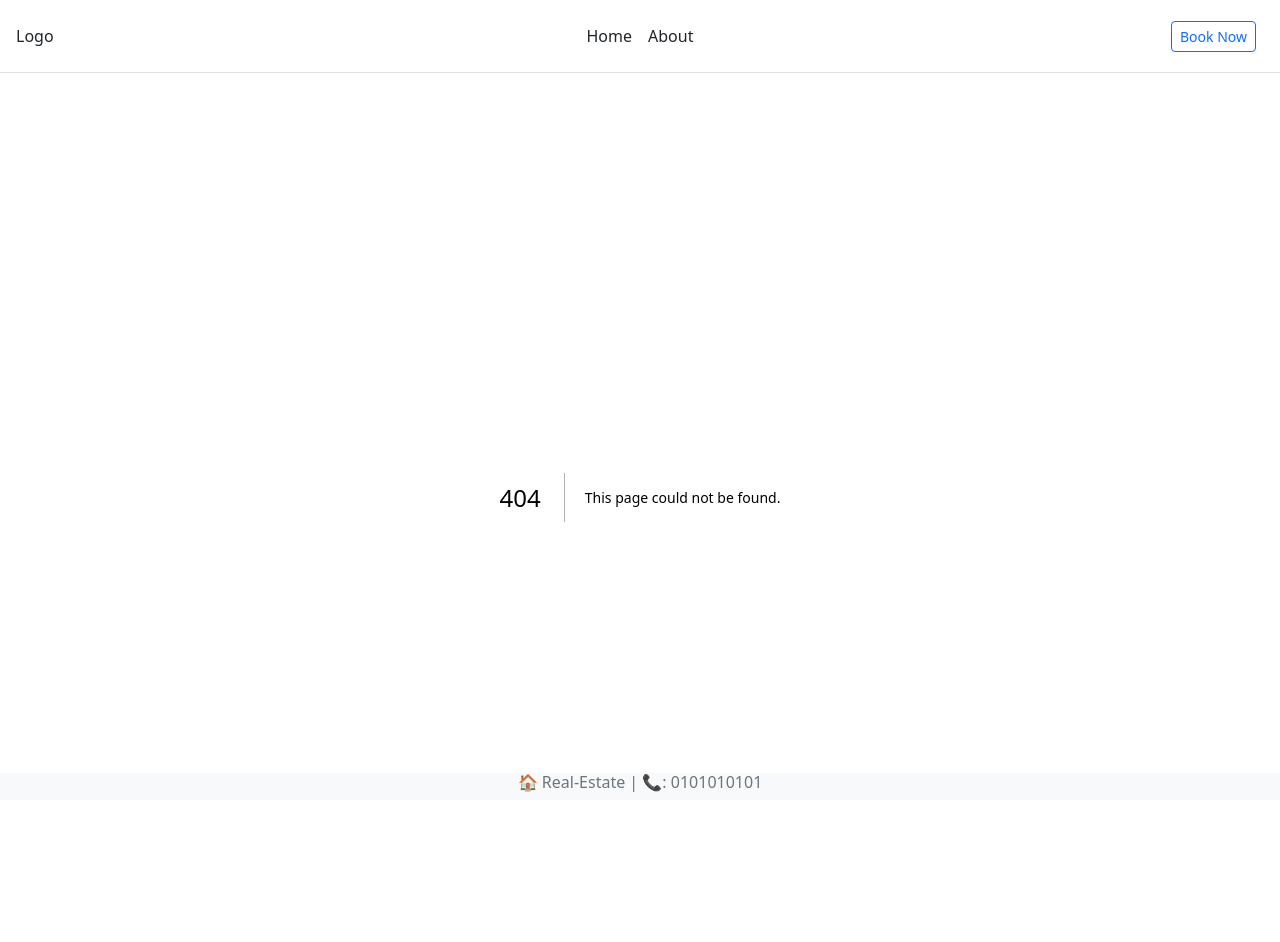
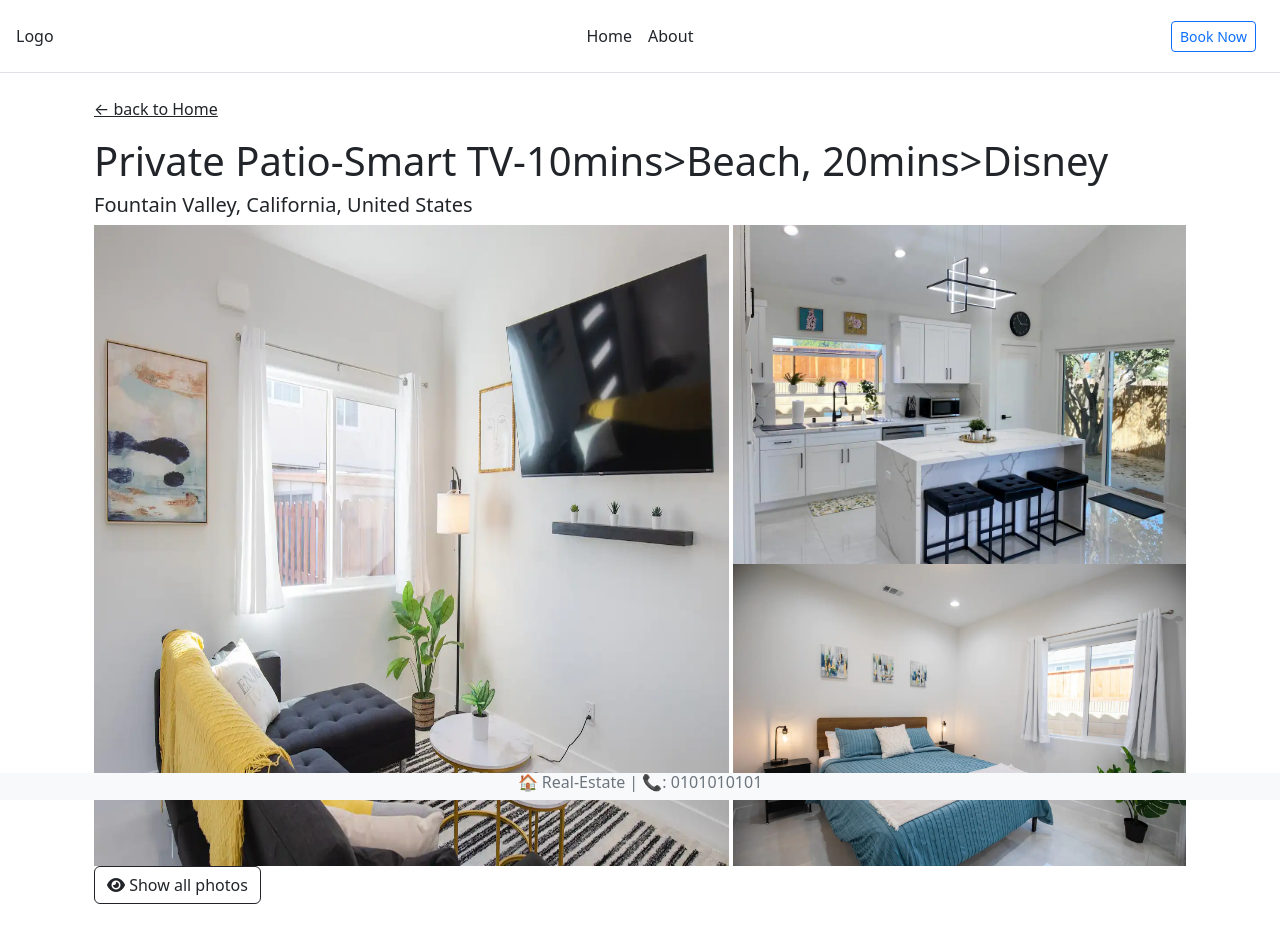
Before and after one commit to velizarganchev/real-estate, a Next.js app: page /place/3dc4cded-8e2f-49a5-97b3-eb6c7eaee1e9 in a window 1280 px wide. Before the commit this address had no page. Shown: the top 942 px of the page. Before the commit the page ends 897 px from the top, so only its background shows below. Built offline with nearby package versions, Linux system fonts and the light colour scheme.

Commit message:
create place page

```diff
--- a/components/Layout.js
+++ b/components/Layout.jsx
@@ -2,8 +2,8 @@ import Head from 'next/head'
 //import { Inter } from '@next/font/google'
 //const inter = Inter({ subsets: ['latin'] })
 
-import Navigation from '../components/Navigation'
-import Footer from '../components/Footer'
+import Navigation from './Navigation'
+import Footer from './Footer'
 
 
 export default function Layout({ children }) {
--- a/jsondb/places.js
+++ b/jsondb/places.js
@@ -50,7 +50,7 @@ const jsondb = {
             checkIn: 15,
             checkOut: 11,
             maxGuests: 8,
-            url: "p3_1674987303_bX%2BnKgbf49IaEvoC",
+            url: "b9196c40-fc03-4d7d-9e5f-5ac4231a88a6",
             extraInfo: "The condo has an alarm to give additional comfort. The condo has 2 Roku TVs to stream your favorite movies and shows. For your convenience, you will be able to open and close the garage with your phone.",
             amenities: [<i class="fa-solid fa-wifi"></i> + "Wifi", <i class="fa-solid fa-utensils"></i> + "Kitchen", <i class="fa-solid fa-square-parking"></i> + "Free parking on premises", <i class="fa-solid fa-tv"></i> + "TV", <i class="fa-solid fa-washing-machine"></i> + "Washer", <i class="fa-solid fa-paw"></i> + "Pets allowed", <i class="fa-solid fa-charging-station"></i> + "EV charger"],
             images: [
--- a/package.json
+++ b/package.json
@@ -9,6 +9,7 @@
     "lint": "next lint"
   },
   "dependencies": {
+    "@fortawesome/fontawesome-free": "^6.2.1",
     "@next/font": "13.1.6",
     "bootstrap": "^5.2.3",
     "eslint": "8.32.0",
--- a/pages/_app.js
+++ b/pages/_app.js
@@ -2,6 +2,7 @@ import '../styles/globals.css'
 import 'bootstrap/dist/css/bootstrap.min.css'
 import Layout from '../components/Layout'
 import '../styles/custom.scss'
+import '../node_modules/@fortawesome/fontawesome-free/css/all.css'
 
 export default function App({ Component, pageProps }) {
   return (
--- /dev/null
+++ b/pages/place/[url].jsx
@@ -0,0 +1,51 @@
+import Image from "next/image";
+import Link from "next/link";
+import { useRouter } from "next/router"
+import { Col, Row, Button } from "react-bootstrap";
+import jsondb from "../../jsondb/places"
+
+export default function Place() {
+
+    const router = useRouter();
+    const { url } = router.query;
+
+    const place = jsondb.places.find((p) => p.url === url);
+
+    if (!place) {
+        return (
+            <div>
+                <h2 className="text-center">Plece not found!</h2>
+            </div>
+        )
+    }
+    return (
+        <div className="container">
+            <div className="mb-3">
+                <Link className="text-dark" href={"/"}>← back to Home</Link>
+            </div>
+            <div>
+                <h1>{place.title}</h1>
+                <h5>{place.address}</h5>
+                {/* <div className="row row-cols-2 mt-2">
+                    <Image className="rounded-3 img-fluid" src={place.images[1]} alt={place.title} width={600} height={600}/>
+                </div> */}
+                <Row className="g-1">
+                    <Col sm={7}>
+                        <Image className="img-fluid h-100" src={place.images[1]} alt={place.title} width={800} height={600} />
+                    </Col>
+                    <Col sm={5} >
+                        <div className="d-block">
+                            <Image className="img-fluid" src={place.images[0]} width={500} height={600} alt={place.title} />
+                            <Image className="img-fluid" src={place.images[2]} width={500} height={600} alt={place.title} />
+                        </div>
+
+                    </Col>
+                </Row>
+            </div>
+            <div><Button variant="outline-dark"><i class="fa-solid fa-eye"></i> Show all photos</Button></div>
+            <br></br>
+            <br></br>
+        </div>
+
+    )
+}
```
Also changed, not shown: components/Footer.jsx (renamed from components/Footer.js), components/Navigation.jsx (renamed from components/Navigation.js), components/PlacesList.jsx (renamed from components/PlacesList.js), components/Search.jsx (renamed from components/Search.js), components/Slider.jsx (renamed from components/Slider.js), 1 other file (tests, documents, lock files or other folders).
